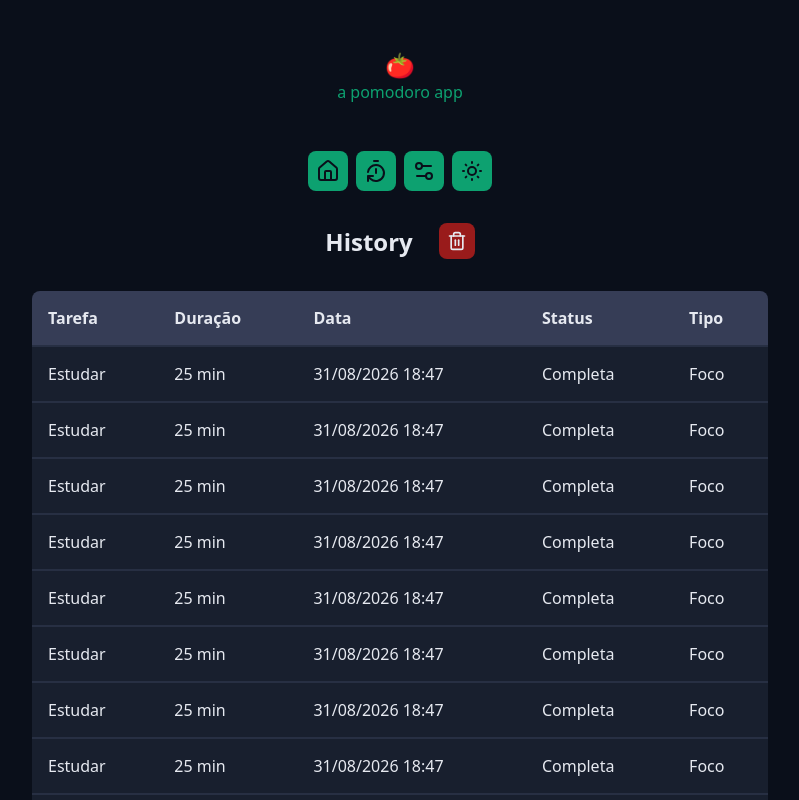
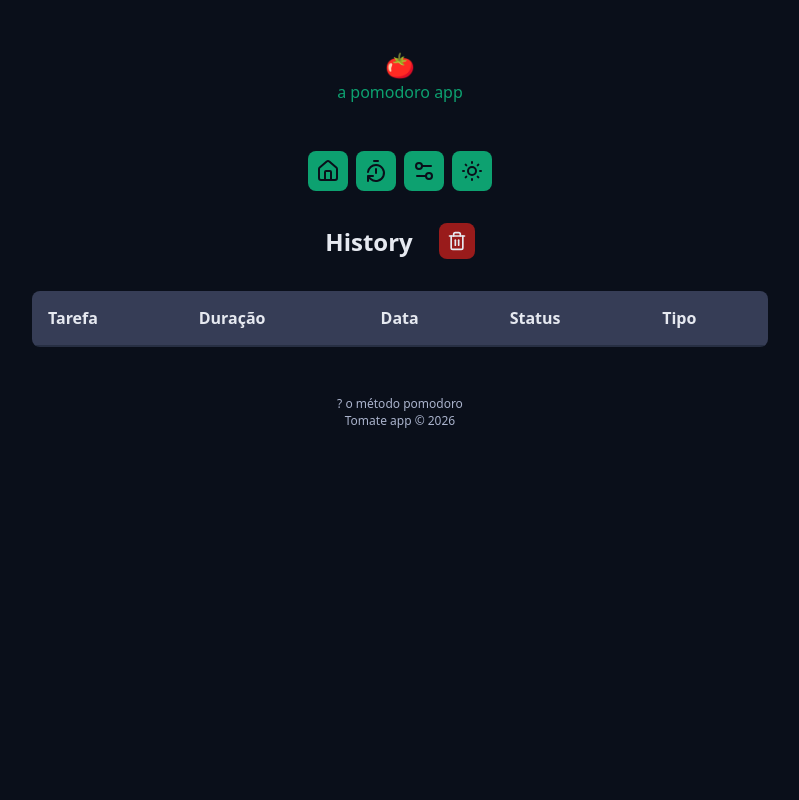
Before and after one commit to marlonnl/Tomate-pomodoro, a React (Vite) app: page /history in a window 1280 px wide. Shown: the top 800 px of the page, without its empty margins (240-1039 px from the left). Built offline with nearby package versions, Linux system fonts and the light colour scheme.

Commit message:
✨ formatted date

```diff
--- a/src/pages/History/index.tsx
+++ b/src/pages/History/index.tsx
@@ -1,3 +1,5 @@
+import { useTaskContext } from '../../contexts/TaskContext/useTaskContext'
+
 import { TrashIcon } from 'lucide-react'
 import { Button } from '../../components/Button'
 import { Container } from '../../components/Container'
@@ -5,8 +7,13 @@
 import { MainTemplate } from '../../templates/MainTemplate'
 
 import styles from './styles.module.css'
+import { formatDate } from '../../utils/formatDate'
+import { getTaskStatus } from '../../utils/getTaskStatus'
+import { cycleDescription } from '../../utils/cycleDescription'
 
 export function History() {
+  const { state } = useTaskContext()
+
   return (
     <MainTemplate>
       <Container>
@@ -37,14 +44,14 @@
             </thead>
 
             <tbody>
-              {Array.from({ length: 20 }).map((_, index) => {
+              {state.tasks.map(task => {
                 return (
-                  <tr key={index}>
-                    <td>Estudar</td>
-                    <td>25 min</td>
-                    <td>31/08/2026 18:47</td>
-                    <td>Completa</td>
-                    <td>Foco</td>
+                  <tr key={task.id}>
+                    <td>{task.name}</td>
+                    <td>{task.duration} min</td>
+                    <td>{formatDate(task.startDate)}</td>
+                    <td>{getTaskStatus(task, state.activeTask)}</td>
+                    <td>{cycleDescription[task.type]}</td>
                   </tr>
                 )
               })}
--- /dev/null
+++ b/src/utils/formatDate.ts
@@ -0,0 +1,6 @@
+import { format } from 'date-fns'
+
+export function formatDate(timestamp: number) {
+  const date = new Date(timestamp)
+  return format(date, 'dd/MM/yyyy HH:mm')
+}
```
